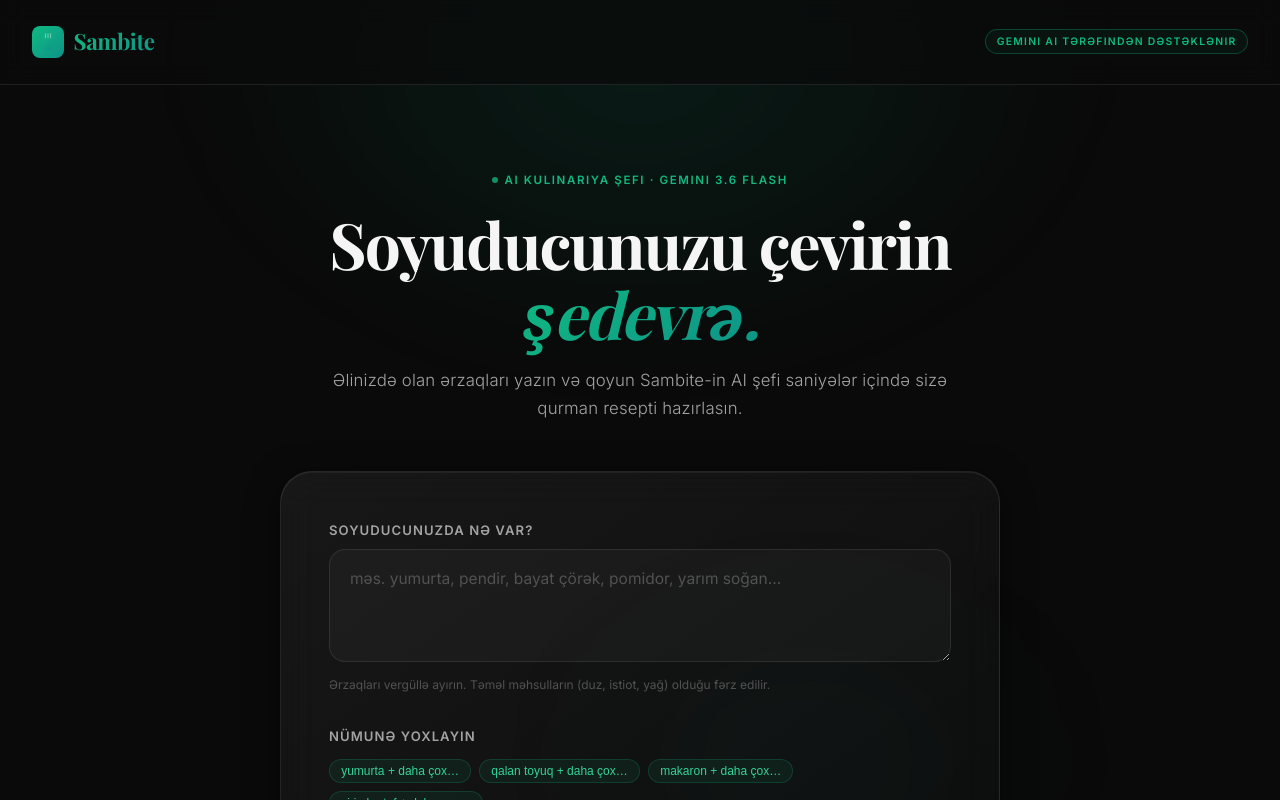
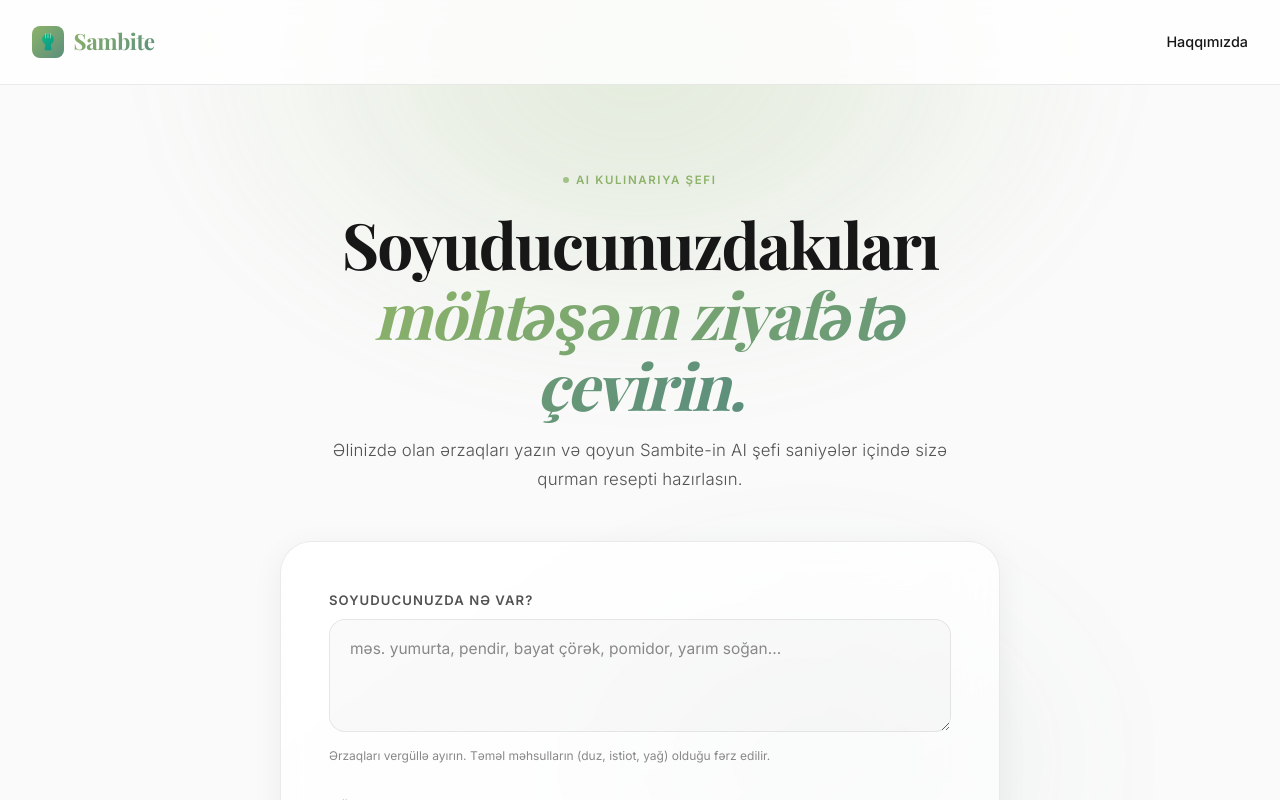
Before and after one commit to javidanbayram/sambite, a Next.js app: page / in a window 1280 px wide. Shown: the top 800 px of the page. Built offline with nearby package versions, Linux system fonts and the light colour scheme; a web font is replaced by a local one.

Commit message:
Update colors, add about page and team, remove Gemini branding

```diff
--- a/app/globals.css
+++ b/app/globals.css
@@ -11,27 +11,28 @@
 
 :root {
   /* Brand Colors */
-  --emerald:        #10b981;
-  --teal:           #0d9488;
-  --emerald-light:  #34d399;
-  --teal-dark:      #0f766e;
+  --emerald:        #8CB369; /* Muted Olive */
+  --teal:           #5B8E7D; /* Jungle Teal */
+  --emerald-light:  #F4E285; /* Light Gold */
+  --teal-dark:      #F4A259; /* Sandy Brown */
+  --brick:          #BC4B51; /* Blushed Brick */
 
-  /* Neutrals */
-  --bg:             #0a0a0a;
-  --bg-elevated:    #111111;
-  --bg-card:        rgba(255, 255, 255, 0.04);
-  --border:         rgba(255, 255, 255, 0.09);
-  --border-hover:   rgba(255, 255, 255, 0.18);
+  /* Neutrals (Light Mode) */
+  --bg:             #FAFAFA;
+  --bg-elevated:    #FFFFFF;
+  --bg-card:        rgba(255, 255, 255, 0.8);
+  --border:         rgba(0, 0, 0, 0.08);
+  --border-hover:   rgba(0, 0, 0, 0.15);
 
-  /* Text */
-  --text-primary:   #f5f5f5;
-  --text-secondary: #a3a3a3;
-  --text-muted:     #525252;
+  /* Text (Light Mode) */
+  --text-primary:   #171717;
+  --text-secondary: #525252;
+  --text-muted:     #888888;
 
   /* Gradients */
   --grad-brand:     linear-gradient(135deg, var(--emerald) 0%, var(--teal) 100%);
-  --grad-glow:      radial-gradient(ellipse 80% 50% at 50% -20%, rgba(16,185,129,0.18), transparent);
-  --grad-card:      linear-gradient(145deg, rgba(255,255,255,0.06) 0%, rgba(255,255,255,0.01) 100%);
+  --grad-glow:      radial-gradient(ellipse 80% 50% at 50% -20%, rgba(140, 179, 105, 0.25), transparent);
+  --grad-card:      linear-gradient(145deg, rgba(255, 255, 255, 0.9) 0%, rgba(255, 255, 255, 0.6) 100%);
 
   /* Spacing */
   --spacing-xs:  0.5rem;
@@ -51,11 +52,11 @@
   --radius-lg:  1.5rem;
   --radius-xl:  2rem;
 
-  /* Shadows */
-  --shadow-card:  0 8px 32px rgba(0,0,0,0.5), 0 1px 0 rgba(255,255,255,0.06) inset;
-  --shadow-glow:  0 0 40px rgba(16,185,129,0.2), 0 0 80px rgba(13,148,136,0.1);
-  --shadow-btn:   0 4px 24px rgba(16,185,129,0.35);
-  --shadow-btn-hover: 0 8px 40px rgba(16,185,129,0.5);
+  /* Shadows (Light Mode) */
+  --shadow-card:  0 8px 32px rgba(0,0,0,0.06), 0 1px 0 rgba(255,255,255,1) inset;
+  --shadow-glow:  0 0 40px rgba(140, 179, 105, 0.3), 0 0 80px rgba(91, 142, 125, 0.2);
+  --shadow-btn:   0 4px 16px rgba(91, 142, 125, 0.25);
+  --shadow-btn-hover: 0 8px 24px rgba(91, 142, 125, 0.35);
 }
 
 html {
@@ -90,7 +91,7 @@ body {
   transform: translateX(-50%);
   width: 900px;
   height: 600px;
-  background: radial-gradient(ellipse, rgba(16,185,129,0.12) 0%, transparent 70%);
+  background: radial-gradient(ellipse, rgba(140, 179, 105, 0.25) 0%, transparent 70%);
   filter: blur(60px);
   animation: glow-pulse 8s ease-in-out infinite alternate;
 }
@@ -102,7 +103,7 @@ body {
   right: -10%;
   width: 600px;
   height: 400px;
-  background: radial-gradient(ellipse, rgba(13,148,136,0.08) 0%, transparent 70%);
+  background: radial-gradient(ellipse, rgba(91, 142, 125, 0.2) 0%, transparent 70%);
   filter: blur(80px);
   animation: glow-pulse 10s ease-in-out 2s infinite alternate;
 }
@@ -130,7 +131,7 @@ body {
   border-bottom: 1px solid var(--border);
   backdrop-filter: blur(12px);
   -webkit-backdrop-filter: blur(12px);
-  background: rgba(10,10,10,0.7);
+  background: rgba(255, 255, 255, 0.8);
   position: sticky;
   top: 0;
   z-index: 100;
@@ -172,10 +173,10 @@ body {
   letter-spacing: 0.12em;
   text-transform: uppercase;
   color: var(--emerald);
-  border: 1px solid rgba(16,185,129,0.3);
+  border: 1px solid rgba(140, 179, 105, 0.3);
   border-radius: 100px;
   padding: 0.2rem 0.65rem;
-  background: rgba(16,185,129,0.06);
+  background: rgba(140, 179, 105, 0.1);
 }
 
 /* ---------- Main Layout ----------------------------------- */
@@ -295,7 +296,7 @@ body {
 .textarea {
   width: 100%;
   padding: 1rem 1.25rem;
-  background: rgba(255,255,255,0.03);
+  background: rgba(0, 0, 0, 0.02);
   border: 1px solid var(--border);
   border-radius: var(--radius-md);
   color: var(--text-primary);
@@ -313,9 +314,9 @@ body {
 }
 
 .textarea:focus {
-  border-color: rgba(16,185,129,0.5);
-  box-shadow: 0 0 0 3px rgba(16,185,129,0.08), 0 0 20px rgba(16,185,129,0.05);
-  background: rgba(16,185,129,0.02);
+  border-color: rgba(91, 142, 125, 0.5);
+  box-shadow: 0 0 0 3px rgba(91, 142, 125, 0.15), 0 0 20px rgba(91, 142, 125, 0.1);
+  background: #FFFFFF;
 }
 
 .textarea.error {
@@ -406,12 +407,12 @@ body {
 
 /* ---------- Recipe Card ----------------------------------- */
 .recipe-card {
-  border: 1px solid rgba(16,185,129,0.2);
+  border: 1px solid rgba(140, 179, 105, 0.2);
   border-radius: var(--radius-xl);
-  background: linear-gradient(145deg, rgba(16,185,129,0.05) 0%, rgba(13,148,136,0.02) 100%);
+  background: linear-gradient(145deg, rgba(255, 255, 255, 0.9) 0%, rgba(255, 255, 255, 0.7) 100%);
   backdrop-filter: blur(20px);
   -webkit-backdrop-filter: blur(20px);
-  box-shadow: var(--shadow-card), 0 0 60px rgba(16,185,129,0.06);
+  box-shadow: var(--shadow-card), 0 0 60px rgba(140, 179, 105, 0.1);
   width: 100%;
   max-width: 720px;
   overflow: hidden;
@@ -434,8 +435,8 @@ body {
   align-items: center;
   gap: 0.75rem;
   padding: 1.5rem var(--spacing-xl);
-  border-bottom: 1px solid rgba(16,185,129,0.12);
-  background: linear-gradient(90deg, rgba(16,185,129,0.08) 0%, transparent 100%);
+  border-bottom: 1px solid rgba(140, 179, 105, 0.15);
+  background: linear-gradient(90deg, rgba(140, 179, 105, 0.1) 0%, transparent 100%);
 }
 
 .recipe-card-icon {
@@ -448,7 +449,7 @@ body {
   justify-content: center;
   font-size: 1.1rem;
   flex-shrink: 0;
-  box-shadow: 0 4px 12px rgba(16,185,129,0.3);
+  box-shadow: 0 4px 12px rgba(91, 142, 125, 0.3);
 }
 
 .recipe-card-title-group {
@@ -567,17 +568,17 @@ body {
   font-weight: 500;
   padding: 0.25rem 0.7rem;
   border-radius: 100px;
-  background: rgba(16,185,129,0.08);
-  border: 1px solid rgba(16,185,129,0.2);
-  color: var(--emerald-light);
+  background: rgba(140, 179, 105, 0.1);
+  border: 1px solid rgba(140, 179, 105, 0.2);
+  color: var(--teal);
   cursor: pointer;
   transition: background 0.15s, border-color 0.15s, transform 0.15s;
   user-select: none;
 }
 
 .chip:hover {
-  background: rgba(16,185,129,0.14);
-  border-color: rgba(16,185,129,0.4);
+  background: rgba(140, 179, 105, 0.18);
+  border-color: rgba(140, 179, 105, 0.4);
   transform: translateY(-1px);
 }
 
--- a/app/layout.tsx
+++ b/app/layout.tsx
@@ -8,7 +8,7 @@ export const viewport: Viewport = {
 export const metadata: Metadata = {
   title: 'Sambite – AI Kulinariya Şefi',
   description:
-    'Soyuducunuzda qalanları şedevrə çevirin. Sambite, əlinizdə olan istənilən ərzaqlardan qurman reseptləri yaratmaq üçün Google Gemini AI istifadə edir.',
+    'Soyuducunuzdakıları möhtəşəm ziyafətə çevirin. Sambite, əlinizdə olan istənilən ərzaqlardan qurman reseptləri yaratmaq üçün süni intellekt istifadə edir.',
   keywords: 'Süni intellekt resepti, soyuducu qalıqları, kulinariya AI, resept yaradıcısı, Sambite',
   icons: {
     icon: '/favicon.svg',
--- a/app/page.tsx
+++ b/app/page.tsx
@@ -190,7 +190,9 @@ export default function HomePage() {
             </div>
             <span className="header-logo-name">Sambite</span>
           </a>
-          <div className="header-badge" aria-label="Gemini AI tərəfindən dəstəklənir">Gemini AI tərəfindən dəstəklənir</div>
+          <nav style={{ display: 'flex', gap: '1.5rem', alignItems: 'center' }}>
+            <a href="/about" style={{ color: 'var(--text-primary)', textDecoration: 'none', fontSize: '0.9rem', fontWeight: 500 }}>Haqqımızda</a>
+          </nav>
         </header>
 
         {/* ── Main ── */}
@@ -200,11 +202,11 @@ export default function HomePage() {
           <section className="hero" aria-labelledby="hero-title">
             <div className="hero-eyebrow" role="text">
               <span className="hero-eyebrow-dot" aria-hidden="true" />
-              AI Kulinariya Şefi · Gemini 3.6 Flash
+              AI Kulinariya Şefi
             </div>
             <h1 className="hero-title" id="hero-title">
-              Soyuducunuzu çevirin{' '}
-              <span className="hero-title-accent">şedevrə.</span>
+              Soyuducunuzdakıları{' '}
+              <span className="hero-title-accent">möhtəşəm ziyafətə çevirin.</span>
             </h1>
             <p className="hero-tagline">
               Əlinizdə olan ərzaqları yazın və qoyun Sambite-in AI şefi saniyələr içində sizə qurman resepti hazırlasın.
@@ -313,7 +315,7 @@ export default function HomePage() {
                   <div className="recipe-card-icon" aria-hidden="true">🍽️</div>
                   <div className="recipe-card-title-group">
                     <span className="recipe-card-label">Sambite Mətbəxi</span>
-                    <span className="recipe-card-subtitle">Gemini 3.6 Flash tərəfindən hazırlanıb</span>
+                    <span className="recipe-card-subtitle">Süni İntellekt tərəfindən hazırlanıb</span>
                   </div>
                 </div>
                 <div className="recipe-body">
@@ -328,8 +330,7 @@ export default function HomePage() {
         {/* ── Footer ── */}
         <footer className="footer" role="contentinfo">
           © {new Date().getFullYear()} Sambite ·{' '}
-          <span>Süni intellektlə dəstəklənən kulinariya sehri</span> ·{' '}
-          Hazırlanıb <a href="https://deepmind.google/technologies/gemini/" target="_blank" rel="noopener noreferrer">Google Gemini</a> ilə
+          Süni intellektlə dəstəklənən kulinariya sehri
         </footer>
       </div>
     </>
```
Also changed, not shown: app/about/page.tsx (added, +66 -0 lines).
